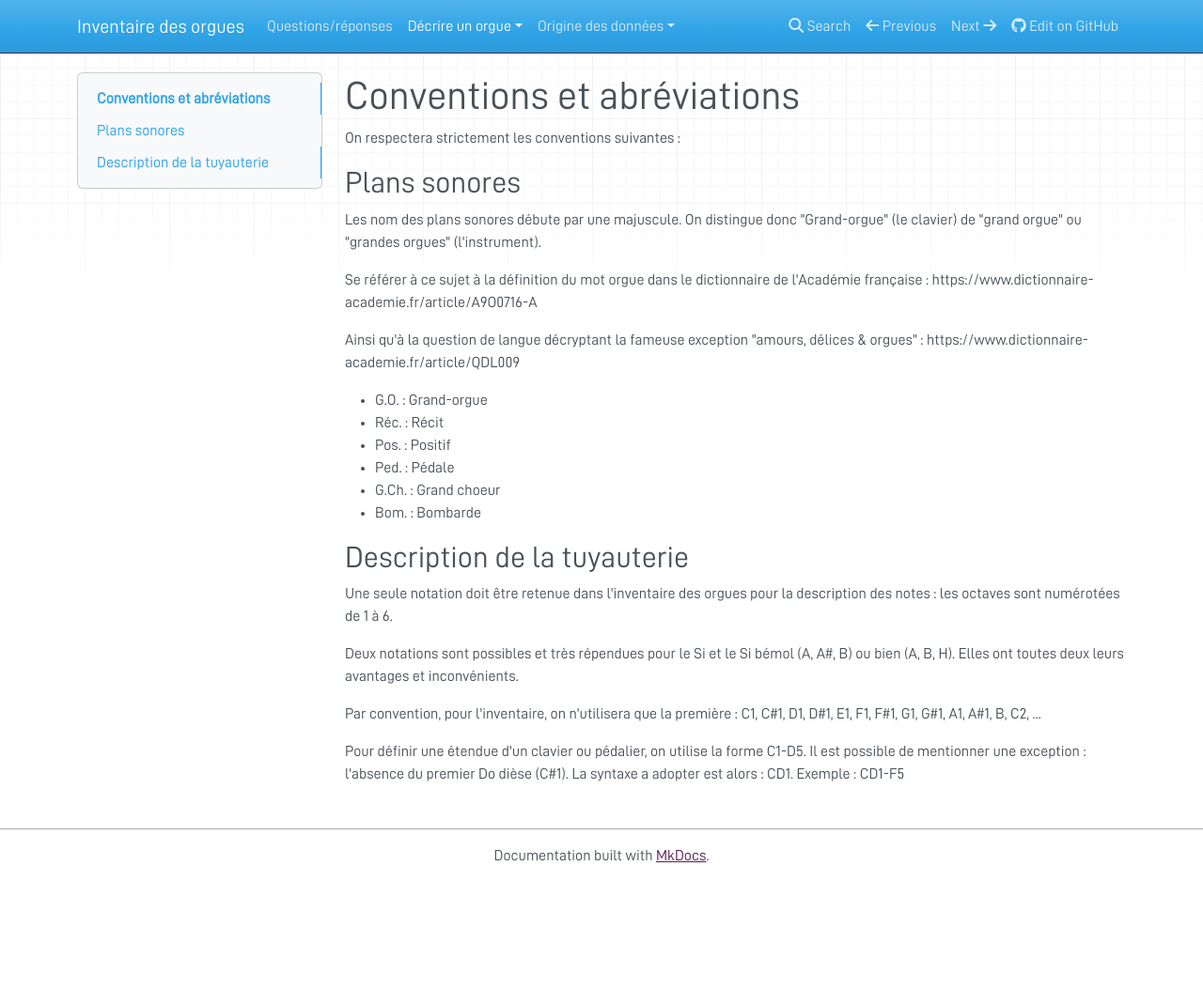
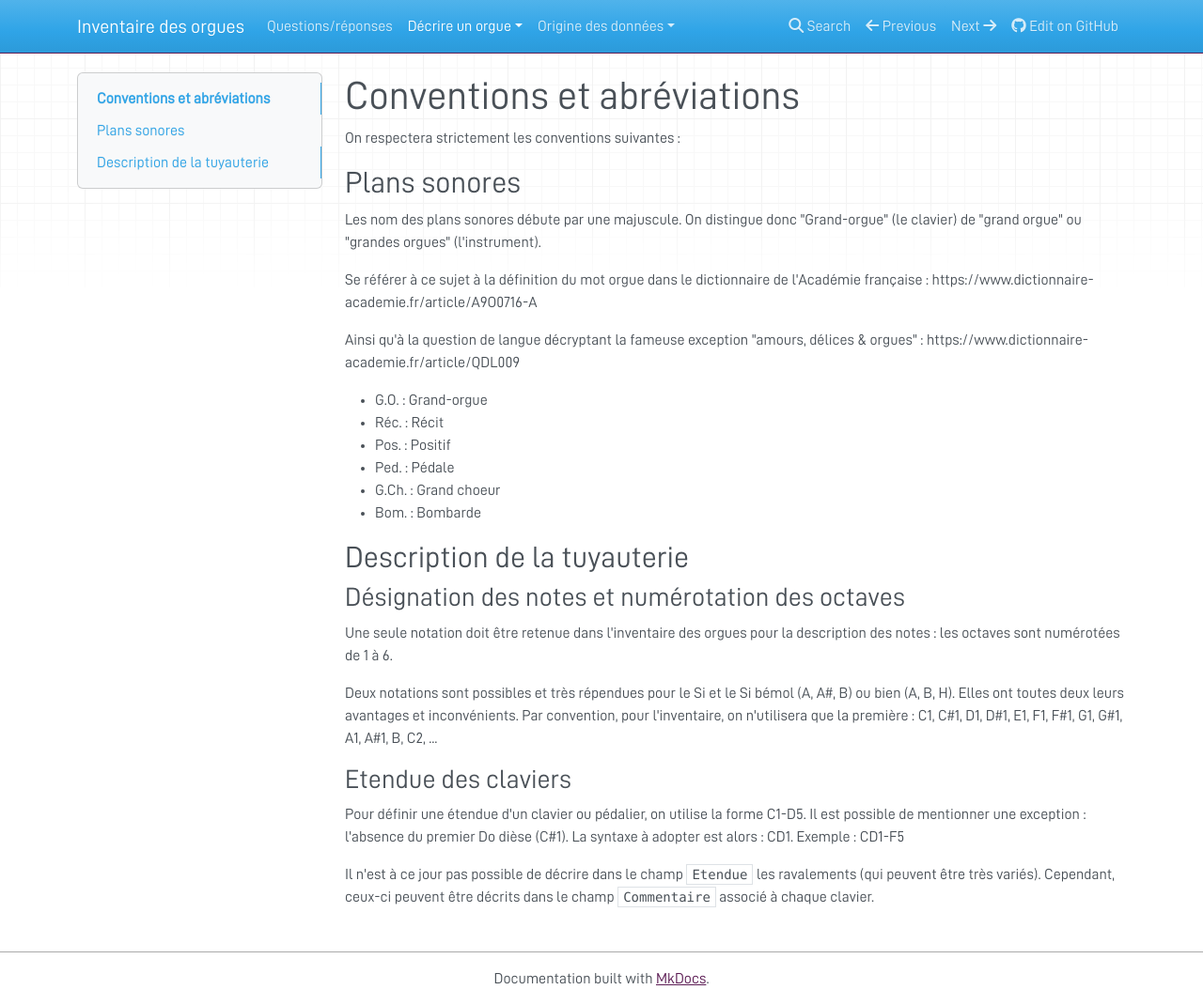
Before and after one commit to inventaire-des-orgues/docs, an MkDocs documentation site: the page built from docs/conventions.md, in a window 1280 px wide and 1070 px high. Shown: the whole window at 94% size. Built offline with MkDocs 1.6.1, drawn with Linux system fonts in a browser that asks for light colours; nearby versions of some CDN libraries.

Commit message:
ravalements

```diff
--- a/docs/conventions.md
+++ b/docs/conventions.md
@@ -20,12 +20,16 @@ Ainsi qu'à la question de langue décryptant la fameuse exception "amours, dél
 
 ## Description de la tuyauterie
 
+### Désignation des notes et numérotation des octaves
 Une seule notation doit être retenue dans l'inventaire des orgues pour la description des notes : les octaves sont numérotées de 1 à 6.
 
 Deux notations sont possibles et très répendues pour le Si et le Si bémol (A, A#, B) ou bien (A, B, H). Elles ont toutes deux leurs avantages et inconvénients.
-
 Par convention, pour l'inventaire, on n'utilisera que la première :
 C1, C#1, D1, D#1, E1, F1, F#1, G1, G#1, A1, A#1, B, C2, ...
 
+### Etendue des claviers
+
 Pour définir une étendue d'un clavier ou pédalier, on utilise la forme C1-D5.
-Il est possible de mentionner une exception : l'absence du premier Do dièse (C#1). La syntaxe a adopter est alors : CD1. Exemple : CD1-F5
+Il est possible de mentionner une exception : l'absence du premier Do dièse (C#1). La syntaxe à adopter est alors : CD1. Exemple : CD1-F5
+
+Il n'est à ce jour pas possible de décrire dans le champ `Etendue` les ravalements (qui peuvent être très variés). Cependant, ceux-ci peuvent être décrits dans le champ `Commentaire` associé à chaque clavier.
```
